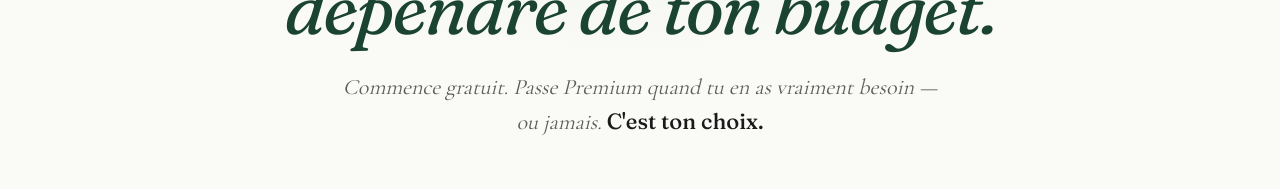
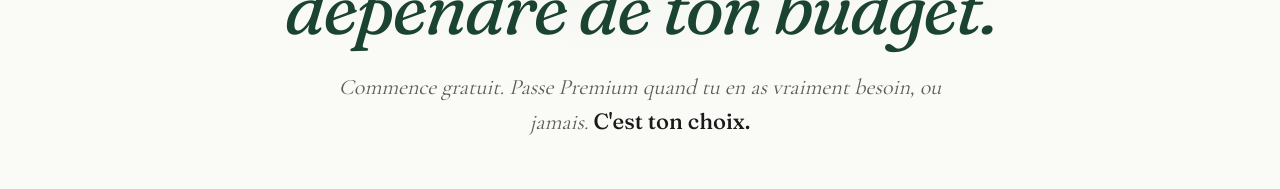
Before and after one commit to Axman1ak/MedRev, a Next.js app: page /pricing in a window 1280 px wide. Shown: the part 361-550 px from the top of the page. Built offline with nearby package versions, Linux system fonts and the light colour scheme.

Commit message:
Update page.tsx

```diff
--- a/src/app/pricing/page.tsx
+++ b/src/app/pricing/page.tsx
@@ -37,7 +37,7 @@ export default function PricingPublicPage() {
           <span className="line2"><em>dépendre de ton budget.</em></span>
         </h1>
         <p className="lp-hero-sub">
-          Commence gratuit. Passe Premium quand tu en as vraiment besoin —
+          Commence gratuit. Passe Premium quand tu en as vraiment besoin,
           ou jamais. <strong>C&apos;est ton choix.</strong>
         </p>
       </section>
@@ -180,7 +180,7 @@ export default function PricingPublicPage() {
           <details className="lp-faq-item">
             <summary>Le paiement est-il sécurisé ?</summary>
             <p>
-              Oui — le paiement passe par Stripe, leader européen de
+              Oui : le paiement passe par Stripe, leader européen de
               l&apos;encaissement en ligne. MedRev ne stocke jamais tes
               données bancaires.
             </p>
@@ -190,7 +190,7 @@ export default function PricingPublicPage() {
             <p>
               Le plan Gratuit te permet de tester toutes les fonctionnalités
               principales sans engagement. C&apos;est mieux qu&apos;une période
-              d&apos;essai à durée limitée — tu utilises l&apos;app à ton
+              d&apos;essai à durée limitée. Tu utilises l&apos;app à ton
               rythme.
             </p>
           </details>
```
